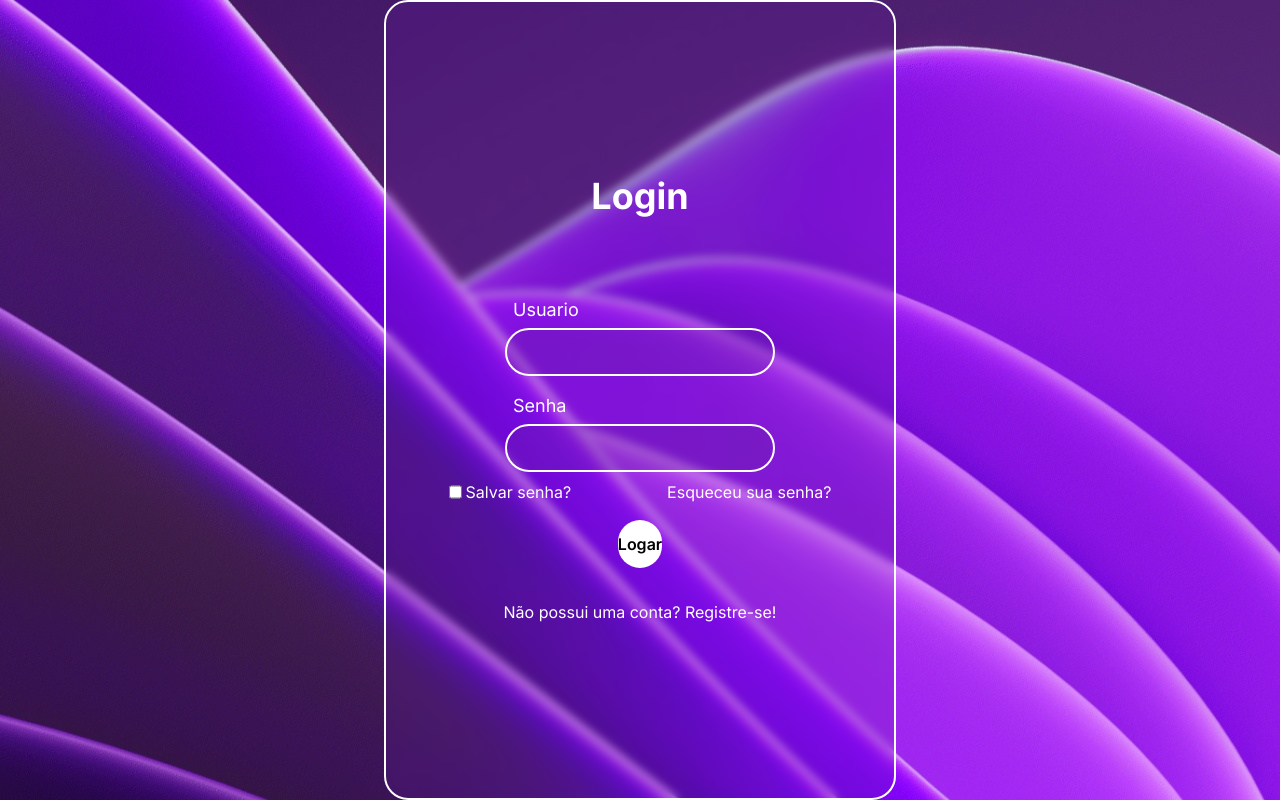
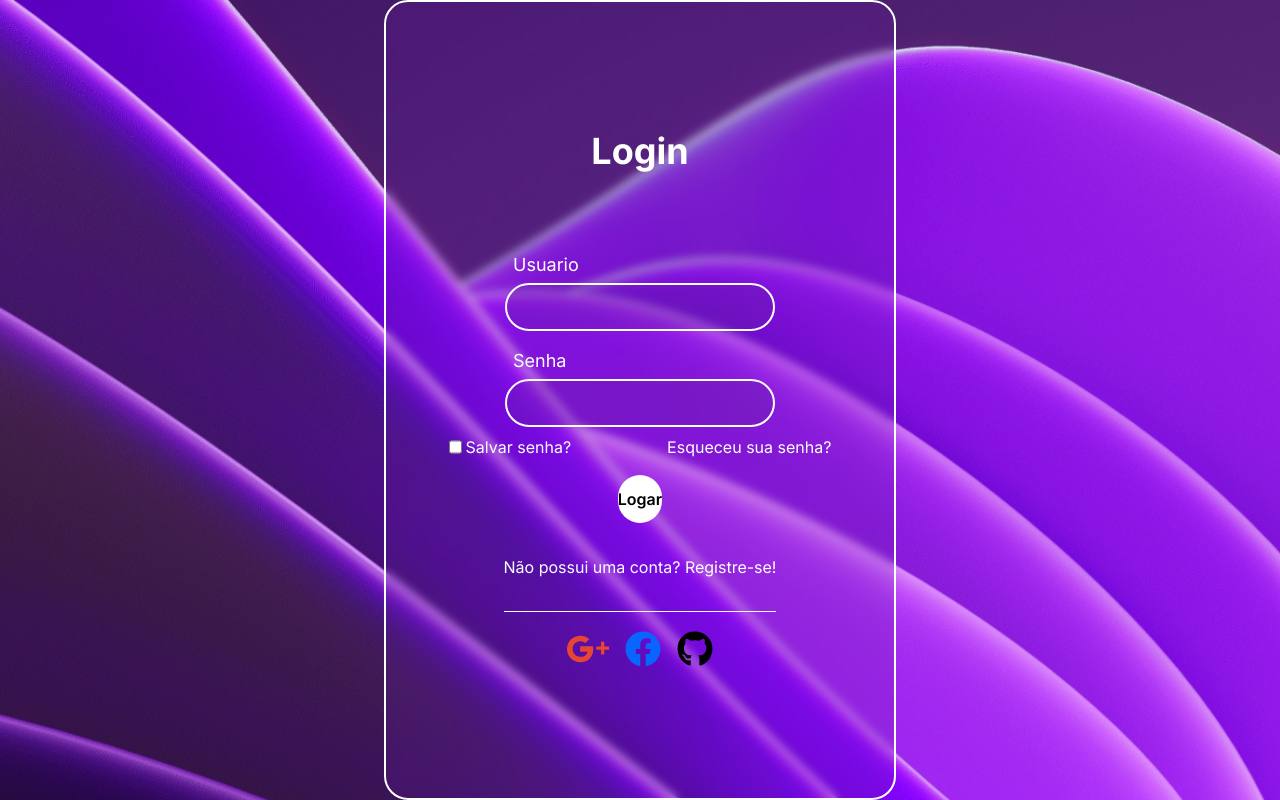
Before and after one commit to EduardoScrobote/auth-template, a Next.js app: page / in a window 1280 px wide. Built offline with nearby package versions, Linux system fonts and the light colour scheme.

Commit message:
fix: all

```diff
--- a/components/Login/LoginDesktop.tsx
+++ b/components/Login/LoginDesktop.tsx
@@ -1,6 +1,8 @@
 import React from "react";
 import Input from "../Input/Input";
 import Button from "../Button/Button";
+import { IoLogoGoogleplus } from "react-icons/io";
+import { FaFacebook, FaGithub } from "react-icons/fa";
 
 function LoginDesktop() {
   return (
@@ -18,14 +20,34 @@ function LoginDesktop() {
           Esqueceu sua senha?
         </p>
       </div>
+      <div className="flex flex-col justify-center items-center border-b border-white">
         <Button size="24rem" name="Logar" />
-      <p className="mt-8 hover:cursor-default">
+        <p className="mt-8 mb-8 hover:cursor-default">
           Não possui uma conta?{" "}
           <a href="/register" className="hover:text-cyan-300">
             Registre-se!
           </a>
         </p>
       </div>
+      <div className="flex mt-4 justify-center items-center">
+        <IoLogoGoogleplus
+          size={42}
+          color="#e54533"
+          style={{ cursor: "pointer", marginRight: "16px" }}
+        />
+        <FaFacebook
+          size={36}
+          color="#0866ff"
+          style={{ cursor: "pointer", marginRight: "16px" }}
+        />
+        <FaGithub
+          onClick={() => window.open("https://github.com/EduardoScrobote")}
+          size={36}
+          color="black"
+          style={{ cursor: "pointer" }}
+        />
+      </div>
+    </div>
   );
 }
 
--- a/components/Login/LoginMobile.tsx
+++ b/components/Login/LoginMobile.tsx
@@ -1,6 +1,8 @@
 import React from "react";
 import Input from "../Input/Input";
 import Button from "../Button/Button";
+import { IoLogoGoogleplus } from "react-icons/io";
+import { FaFacebook, FaGithub } from "react-icons/fa";
 
 function Mobile() {
   return (
@@ -18,10 +20,25 @@ function Mobile() {
           Esqueceu sua senha?
         </p>
       </div>
-      <Button size="14rem" name="Logar" />
-      <p className="mt-4 text-white text-sm hover:text-cyan-300 hover:cursor-pointer">
-        Esqueceu sua senha?
-      </p>
+      <div className="flex justify-center items-center flex-col border-b border-white">
+        <Button size="14rem" name="Logar" />
+        <p className="mt-4 mb-8 text-white text-sm hover:text-cyan-300 hover:cursor-pointer">
+          Esqueceu sua senha?
+        </p>
+      </div>
+      <div className="flex mt-4 justify-center items-center">
+        <IoLogoGoogleplus
+          size={42}
+          color="#e54533"
+          style={{ cursor: "pointer", marginRight: "16px" }}
+        />
+        <FaFacebook
+          size={36}
+          color="#0866ff"
+          style={{ cursor: "pointer", marginRight: "16px" }}
+        />
+        <FaGithub size={36} color="black" style={{ cursor: "pointer" }} />
+      </div>
     </div>
   );
 }
```
Lines whose indentation alone changed are shown as unchanged.
